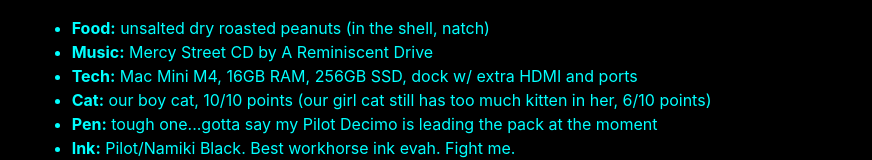
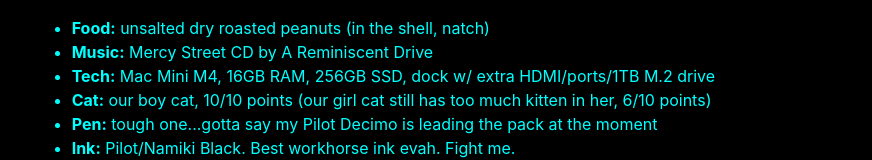
Before and after one commit to modalpdx/modalpdx.github.io, a React (Vite) app: page / in a window 1280 px wide. Shown: the part 290-450 px from the top of the page, without its empty margins (203-1075 px from the left). Built offline with nearby package versions, Linux system fonts and the light colour scheme.

Commit message:
Add drive details to Mini dock line

```diff
--- a/src/routes/home/PageHome.jsx
+++ b/src/routes/home/PageHome.jsx
@@ -10,7 +10,7 @@
         <ul>
           <li><strong>Food:</strong> unsalted dry roasted peanuts (in the shell, natch)</li>
           <li><strong>Music:</strong> Mercy Street CD by A Reminiscent Drive</li>
-          <li><strong>Tech:</strong> Mac Mini M4, 16GB RAM, 256GB SSD, dock w/ extra HDMI and ports</li>
+          <li><strong>Tech:</strong> Mac Mini M4, 16GB RAM, 256GB SSD, dock w/ extra HDMI/ports/1TB M.2 drive</li>
           <li><strong>Cat:</strong> our boy cat, 10/10 points (our girl cat still has too much kitten in her, 6/10 points)</li>
           <li><strong>Pen:</strong> tough one...gotta say my Pilot Decimo is leading the pack at the moment</li>
           <li><strong>Ink:</strong> Pilot/Namiki Black. Best workhorse ink evah. Fight me.</li>
```
